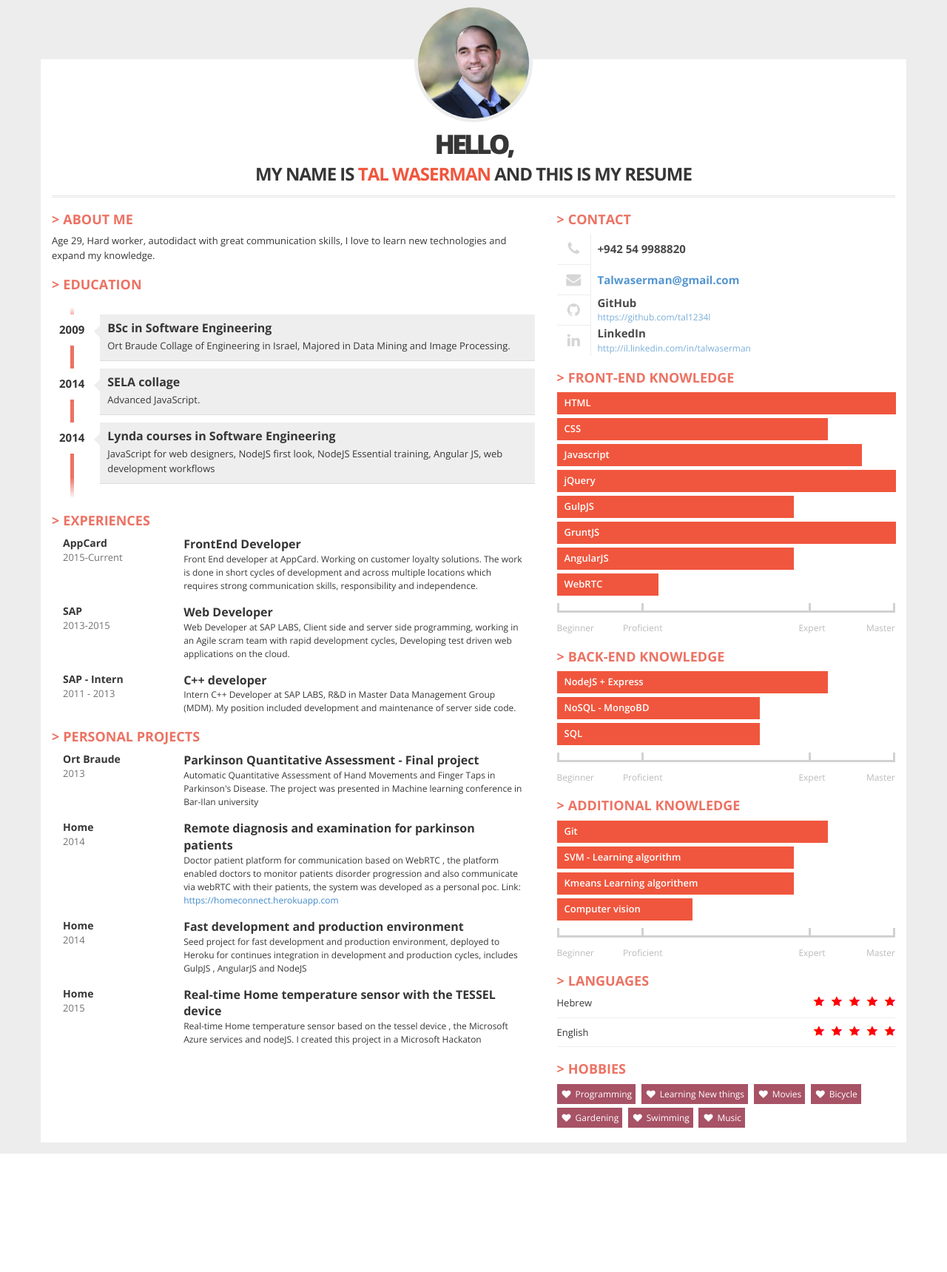
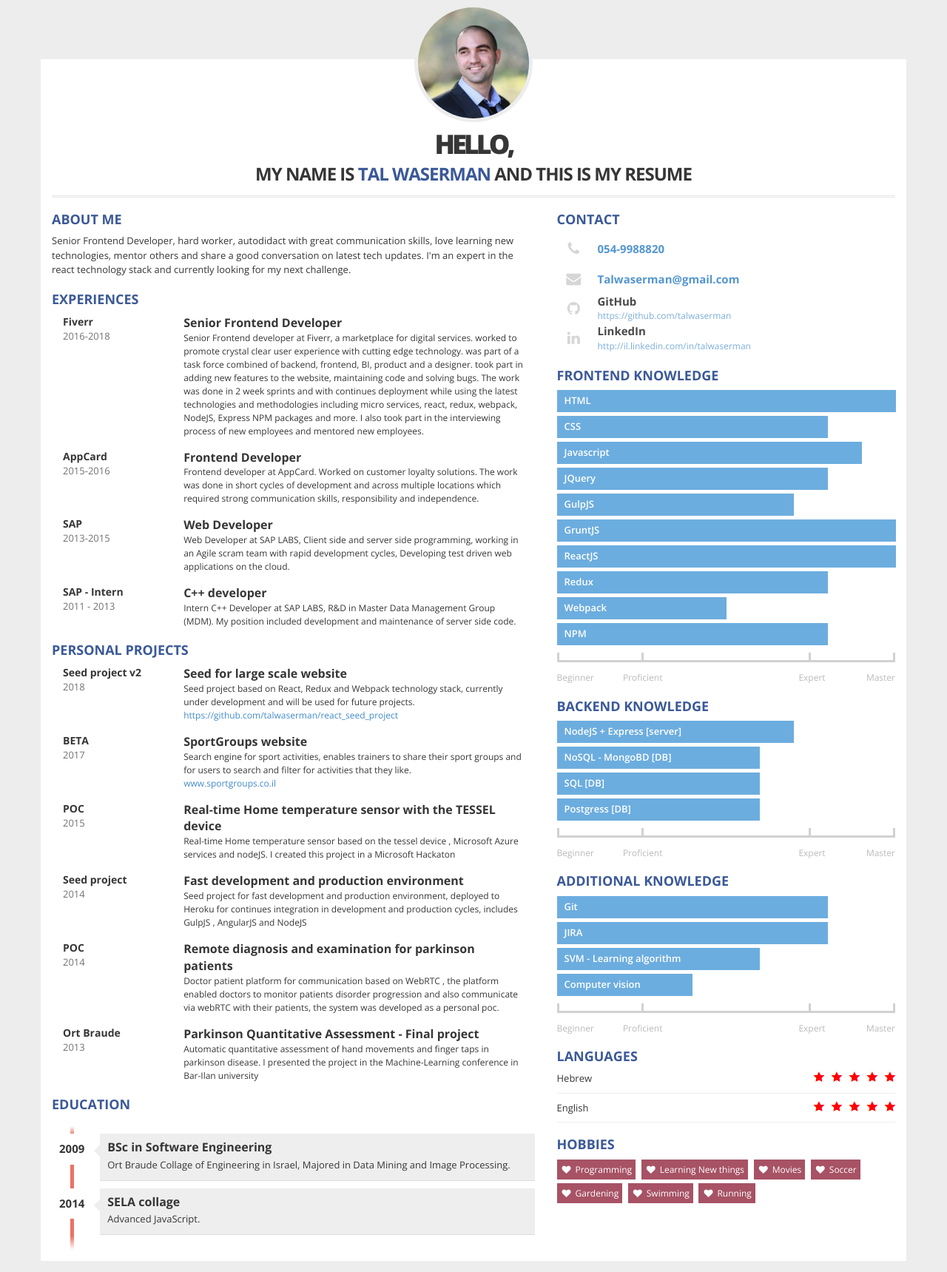
Before and after one commit to talwaserman/resume, a Node server app: page / in a window 1280 px wide. Shown: the whole page at 74% size. Before the commit the page ends 1559 px from the top, so only its background shows below. Run offline with Node 20, Linux system fonts and the light colour scheme.

Commit message:
update resume - 2018

```diff
--- a/public/css/main.css
+++ b/public/css/main.css
@@ -68,7 +68,7 @@ PHOTO (AVATAR)
   line-height: 1.5em;
 }
 #text-header h1 span{
-  color: #F0563D;
+  color: #3b5998;
 }
 #text-header h1 sup{
   opacity: 0.5;
@@ -88,15 +88,12 @@ DEFAULT BOX
   margin-bottom: 15px;
 }
 .box h2{
-  color: #EC7263;
+  color: #3b5998;
   font-size: 1.8em;
   font-weight: 700;
   text-transform: uppercase;
 }
-.box h2:before{
-  content: '>';
-  margin-right: 5px;
-}
+
 .box p{
   font-size: 1.3em;
   line-height: 1.5em;
@@ -205,8 +202,6 @@ CONTACT
 }
 .contact-item .icon{
   padding: 10px;
-  border-right: 1px solid #aaa;
-  border-bottom: 1px solid #aaa;
   opacity: 0.2;
 }
 .contact-item:last-child .icon{
@@ -236,7 +231,7 @@ SKILLS
 *******************************************/
 .item-skills{
   height: 30px;
-  background: #F0563D;
+  background: #6caddf;
   color: #fff;
   padding: 5px 10px;
   margin-bottom: 5px;
--- a/public/index.html
+++ b/public/index.html
@@ -27,7 +27,7 @@
               <img src="img/avatar.jpg" alt="avatar">
             </div>
             <div id="text-header">
-              <h1>Hello,<br> my name is <span class="wow flash">Tal Waserman</span> and this is my resume</h1>
+              <h1>Hello,<br> my name is <span class="wow">Tal Waserman</span> and this is my resume</h1>
             </div>
           </div>
         </div>
@@ -37,49 +37,32 @@
           <!-- ABOUT ME -->
           <div class="box">
             <h2>About Me</h2>
-            <p>Age 29, Hard worker, autodidact with great communication skills, I love to learn new technologies and expand my knowledge.</p>
-          </div>
-          <!-- EDUCATION -->
-          <div class="box wow fadeInUp" data-wow-delay='0.1s'>
-            <h2>Education</h2>
-            <ul id="education" class="clearfix">
-              <li class="wow fadeInLeft" data-wow-delay='0.5s'>
-                <div class="year pull-left">2009</div>
-                <div class="description pull-right">
-                  <h3>BSc in Software Engineering</h3>
-                  <p>Ort Braude Collage of Engineering in Israel, Majored in Data Mining and Image Processing.</p>
-                </div>
-              </li>
-              <li class="wow fadeInRight" data-wow-delay='1s'>
-                <div class="year pull-left">2014</div>
-                <div class="description pull-right">
-                  <h3>SELA collage</h3>
-                  <p>Advanced JavaScript.</p>
-                </div>
-              </li>
-              <li class="wow fadeInLeft" data-wow-delay='1.5s'>
-                <div class="year pull-left">2014</div>
-                <div class="description pull-right">
-                  <h3>Lynda courses in Software Engineering</h3>
-                  <p>JavaScript for web designers, NodeJS first look, NodeJS Essential training, Angular JS, web development workflows </p>
-                </div>
-              </li>
-            </ul>
+            <p>Senior Frontend Developer, hard worker, autodidact with great communication skills, love learning new technologies, mentor others and share a good conversation on latest tech updates. I'm an expert in the react technology stack and currently looking for my next challenge.</p>
           </div>
           <!-- EXPERIENCES -->
           <div class="box">
-            <h2 class="wow fadeInUp" data-wow-delay='0.1s'>Experiences</h2>
-            <div class="job clearfix wow fadeInUp" data-wow-delay='0.5s'>
+            <h2 class="wow">Experiences</h2>
+            <div class="job clearfix wow">
+              <div class="col-xs-3">
+                <div class="where">Fiverr</div>
+                <div class="year">2016-2018</div>
+              </div>
+              <div class="col-xs-9">
+                <div class="profession">Senior Frontend Developer</div>
+                <div class="description">Senior Frontend developer at Fiverr, a marketplace for digital services. worked to promote crystal clear user experience with cutting edge technology. was part of a task force combined of backend, frontend, BI, product and a designer. took part in adding new features to the website, maintaining code and solving bugs. The work was done in 2 week sprints and with continues deployment while using the latest technologies and methodologies including micro services, react, redux, webpack, NodeJS, Express NPM packages and more. I also took part in the interviewing process of new employees and mentored new employees.</div>
+              </div>
+            </div>
+            <div class="job clearfix wow">
               <div class="col-xs-3">
                 <div class="where">AppCard</div>
-                <div class="year">2015-Current</div>
+                <div class="year">2015-2016</div>
               </div>
               <div class="col-xs-9">
-                <div class="profession">FrontEnd Developer</div>
-                <div class="description">Front End developer at AppCard. Working on customer loyalty solutions. The work is done in short cycles of development and across multiple locations which requires strong communication skills, responsibility and independence.</div>
+                <div class="profession">Frontend Developer</div>
+                <div class="description">Frontend developer at AppCard. Worked on customer loyalty solutions. The work was done in short cycles of development and across multiple locations which required strong communication skills, responsibility and independence.</div>
               </div>
             </div>
-            <div class="job clearfix wow fadeInUp" data-wow-delay='1s'>
+            <div class="job clearfix wow">
               <div class="col-xs-3">
                 <div class="where">SAP</div>
                 <div class="year">2013-2015</div>
@@ -89,7 +72,7 @@
                 <div class="description">Web Developer at SAP LABS, Client side and server side programming, working in an Agile scram team with rapid development cycles, Developing test driven web applications on the cloud.</div>
               </div>
             </div>
-              <div class="job clearfix wow fadeInUp" data-wow-delay='1.5s'>
+              <div class="job clearfix wow">
                   <div class="col-xs-3">
                       <div class="where">SAP - Intern</div>
                       <div class="year">2011 - 2013</div>
@@ -100,30 +83,40 @@
                   </div>
               </div>
 
-              <h2 class="wow fadeInUp" data-wow-delay='0.1s'>Personal Projects</h2>
-              <div class="job clearfix wow fadeInUp" data-wow-delay='0.5s'>
+              <h2 class="wow">Personal Projects</h2>
+              <div class="job clearfix wow">
                 <div class="col-xs-3">
-                      <div class="where">Ort Braude</div>
-                      <div class="year">2013</div>
+                    <div class="where">Seed project v2</div>
+                    <div class="year">2018</div>
                 </div>
                 <div class="col-xs-9">
-                      <div class="profession">Parkinson Quantitative Assessment - Final project</div>
-                      <div class="description">Automatic Quantitative Assessment of Hand Movements and Finger Taps in Parkinson's Disease. The project was presented in Machine learning conference in Bar-Ilan university</div>
+                    <div class="profession">Seed for large scale website</div>
+                    <div class="description">Seed project based on React, Redux and Webpack technology stack, currently under development and will be used for future projects.</br><a href="https://github.com/talwaserman/react_seed_project" target="blank">https://github.com/talwaserman/react_seed_project</a></div>
                 </div>
               </div>
-              <div class="job clearfix wow fadeInUp" data-wow-delay='0.5s'>
+              <div class="job clearfix wow">
                 <div class="col-xs-3">
-                      <div class="where">Home</div>
-                      <div class="year">2014</div>
+                    <div class="where">BETA</div>
+                    <div class="year">2017</div>
                 </div>
                 <div class="col-xs-9">
-                      <div class="profession">Remote diagnosis and examination for parkinson patients</div>
-                      <div class="description">Doctor patient platform for communication based on WebRTC , the platform enabled doctors to monitor patients disorder progression and also communicate via webRTC with their patients, the system was developed as a personal poc. Link: <a href="https://homeconnect.herokuapp.com/login/light-index.html" target="_blank">https://homeconnect.herokuapp.com</a></div>
+                    <div class="profession">SportGroups website</div>
+                    <div class="description">Search engine for sport activities, enables trainers to share their sport groups and for users to search and filter for activities that they like.<br/><a href="http://www.sportgroups.co.il" target="blank">www.sportgroups.co.il</a></div>
                 </div>
               </div>
-              <div class="job clearfix wow fadeInUp" data-wow-delay='1s'>
+              <div class="job clearfix wow">
                 <div class="col-xs-3">
-                      <div class="where">Home</div>
+                    <div class="where">POC</div>
+                    <div class="year">2015</div>
+                </div>
+                <div class="col-xs-9">
+                    <div class="profession">Real-time Home temperature sensor with the TESSEL device</div>
+                    <div class="description">Real-time Home temperature sensor based on the tessel device , Microsoft Azure services and nodeJS. I created this project in a Microsoft Hackaton</div>
+                </div>
+              </div>
+              <div class="job clearfix wow">
+                <div class="col-xs-3">
+                    <div class="where">Seed project</div>
                     <div class="year">2014</div>
                 </div>
                 <div class="col-xs-9">
@@ -131,16 +124,46 @@
                     <div class="description">Seed project for fast development and production environment, deployed to Heroku for continues integration in development and production cycles, includes GulpJS , AngularJS and NodeJS</div>
                 </div>
               </div>
-              <div class="job clearfix wow fadeInUp" data-wow-delay='1.5s'>
+              <div class="job clearfix wow">
                 <div class="col-xs-3">
-                      <div class="where">Home</div>
-                      <div class="year">2015</div>
+                    <div class="where">POC</div>
+                    <div class="year">2014</div>
                 </div>
                 <div class="col-xs-9">
-                      <div class="profession">Real-time Home temperature sensor with the TESSEL device</div>
-                      <div class="description">Real-time Home temperature sensor based on the tessel device , the Microsoft Azure services and nodeJS. I created this project in a Microsoft Hackaton</div>
+                    <div class="profession">Remote diagnosis and examination for parkinson patients</div>
+                    <div class="description">Doctor patient platform for communication based on WebRTC , the platform enabled doctors to monitor patients disorder progression and also communicate via webRTC with their patients, the system was developed as a personal poc.</div>
                 </div>
               </div>
+              <div class="job clearfix wow">
+                  <div class="col-xs-3">
+                      <div class="where">Ort Braude</div>
+                      <div class="year">2013</div>
+                  </div>
+                  <div class="col-xs-9">
+                      <div class="profession">Parkinson Quantitative Assessment - Final project</div>
+                      <div class="description">Automatic quantitative assessment of hand movements and finger taps in parkinson disease. I presented the project in the Machine-Learning conference in Bar-Ilan university</div>
+                  </div>
+              </div>
+          </div>
+          <!-- EDUCATION -->
+          <div class="box wow">
+            <h2>Education</h2>
+            <ul id="education" class="clearfix">
+              <li class="wow fadeIn" data-wow-delay='0.5s'>
+                <div class="year pull-left">2009</div>
+                <div class="description pull-right">
+                  <h3>BSc in Software Engineering</h3>
+                  <p>Ort Braude Collage of Engineering in Israel, Majored in Data Mining and Image Processing.</p>
+                </div>
+              </li>
+              <li class="wow fadeIn" data-wow-delay='1s'>
+                <div class="year pull-left">2014</div>
+                <div class="description pull-right">
+                  <h3>SELA collage</h3>
+                  <p>Advanced JavaScript.</p>
+                </div>
+              </li>
+            </ul>
           </div>
         </div>
         <div class="col-xs-12 col-sm-5">
@@ -149,7 +172,7 @@
             <h2>Contact</h2>
             <div class="contact-item">
               <div class="icon pull-left text-center"><span class="fa fa-phone fa-fw"></span></div>
-              <div class="title only pull-right">+942 54 9988820</div>
+              <div class="title only pull-right"><a href="tel:+942 54 9988820">054-9988820</a></div>
             </div>
             <div class="contact-item">
               <div class="icon pull-left text-center"><span class="fa fa-envelope fa-fw"></span></div>
@@ -158,7 +181,7 @@
             <div class="contact-item">
               <div class="icon pull-left text-center"><span class="fa fa-github fa-fw"></span></div>
               <div class="title pull-right">GitHub</div>
-              <div class="description pull-right"><a href="https://github.com/tal1234l" target="_blank">https://github.com/tal1234l</a></div>
+              <div class="description pull-right"><a href="https://github.com/talwaserman" target="_blank">https://github.com/talwaserman</a></div>
             </div>
             <div class="contact-item">
               <div class="icon pull-left text-center"><span class="fa fa-linkedin fa-fw"></span></div>
@@ -168,16 +191,18 @@
           </div>
           <!-- FRONT-END Skills -->
           <div class="box">
-            <h2>FRONT-END KNOWLEDGE</h2>
+            <h2>FRONTEND KNOWLEDGE</h2>
             <div class="skills">
               <div class="item-skills" data-percent="1">HTML</div>
               <div class="item-skills" data-percent="0.80">CSS</div>
               <div class="item-skills" data-percent="0.90">Javascript</div>
-              <div class="item-skills" data-percent="1">jQuery</div>
+              <div class="item-skills" data-percent="0.80">JQuery</div>
               <div class="item-skills" data-percent="0.70">GulpJS</div>
               <div class="item-skills" data-percent="1">GruntJS</div>
-              <div class="item-skills" data-percent="0.70">AngularJS</div>
-              <div class="item-skills" data-percent="0.30">WebRTC</div>
+              <div class="item-skills" data-percent="1">ReactJS</div>
+              <div class="item-skills" data-percent="0.80">Redux</div>
+              <div class="item-skills" data-percent="0.50">Webpack</div>
+              <div class="item-skills" data-percent="0.80">NPM</div>
               <div class="skills-legend clearfix">
                 <div class="legend-left legend">Beginner</div>
                 <div class="legend-left legend"><span>Proficient</span></div>
@@ -189,11 +214,12 @@
 
         <!-- SKILLS BACK END-->
         <div class="box">
-            <h2>BACK-END KNOWLEDGE</h2>
+            <h2>BACKEND KNOWLEDGE</h2>
             <div class="skills">
-                <div class="item-skills" data-percent="0.80">NodeJS + Express</div>
-                <div class="item-skills" data-percent="0.60">NoSQL - MongoBD</div>
-                <div class="item-skills" data-percent="0.60">SQL</div>
+                <div class="item-skills" data-percent="0.70">NodeJS + Express [server]</div>
+                <div class="item-skills" data-percent="0.60">NoSQL - MongoBD [DB]</div>
+                <div class="item-skills" data-percent="0.60">SQL [DB]</div>
+                <div class="item-skills" data-percent="0.60">Postgress [DB]</div>
                 <div class="skills-legend clearfix">
                     <div class="legend-left legend">Beginner</div>
                     <div class="legend-left legend"><span>Proficient</span></div>
@@ -208,8 +234,8 @@
             <h2>ADDITIONAL KNOWLEDGE</h2>
             <div class="skills">
                 <div class="item-skills" data-percent="0.80">Git</div>
-                <div class="item-skills" data-percent="0.70">SVM - Learning algorithm</div>
-                <div class="item-skills" data-percent="0.70">Kmeans Learning algorithem</div>
+                <div class="item-skills" data-percent="0.80">JIRA</div>
+                <div class="item-skills" data-percent="0.60">SVM - Learning algorithm</div>
                 <div class="item-skills" data-percent="0.40">Computer vision</div>
                 <div class="skills-legend clearfix">
                     <div class="legend-left legend">Beginner</div>
@@ -233,10 +259,10 @@
             <div class="hobby wow fadeInRight">Programming</div>
             <div class="hobby wow fadeInRight" data-wow-delay='0.1s'>Learning New things</div>
             <div class="hobby wow fadeInRight" data-wow-delay='0.8s'>Movies</div>
-            <div class="hobby wow fadeInRight" data-wow-delay='1.2s'>Bicycle</div>
+            <div class="hobby wow fadeInRight" data-wow-delay='1.2s'>Soccer</div>
             <div class="hobby wow fadeInRight" data-wow-delay='1.6s'>Gardening</div>
             <div class="hobby wow fadeInRight" data-wow-delay='2s'>Swimming</div>
-            <div class="hobby wow fadeInRight" data-wow-delay='2.4s'>Music</div>
+            <div class="hobby wow fadeInRight" data-wow-delay='2.4s'>Running</div>
           </div>
         </div>
       </div>
```
Also changed, not shown: 1 other file. Lines whose indentation alone changed are shown as unchanged.
